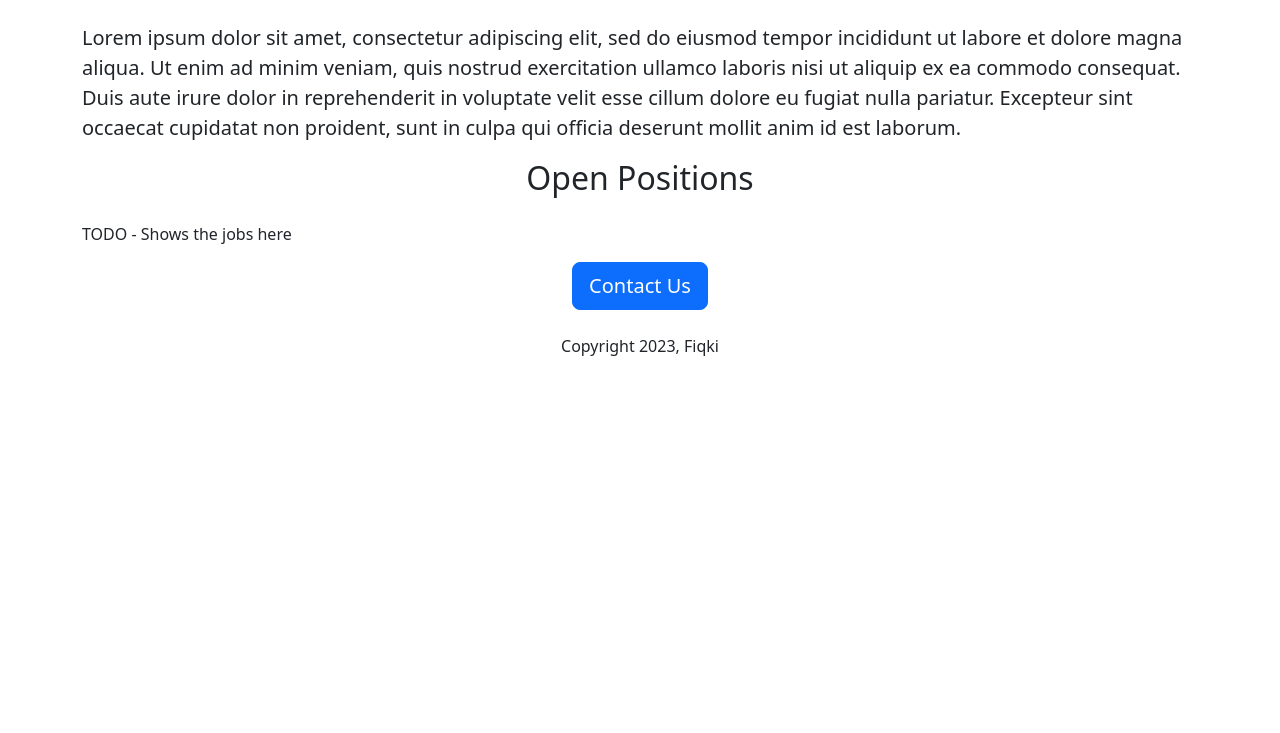
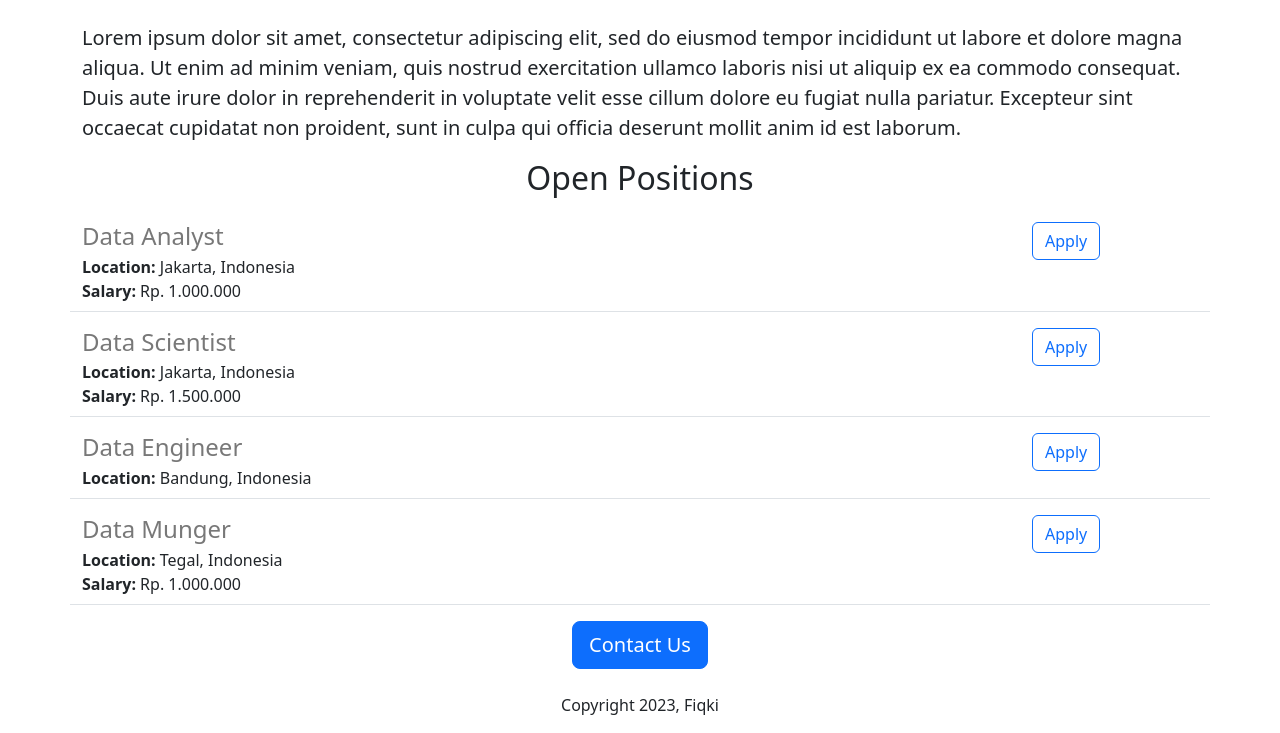
Before and after one commit to FiqkiH/pekundenaga_old_ui, a Flask app: page / in a window 1280 px wide. Shown: the part 487-1220 px from the top of the page. Before the commit the page ends 843 px from the top, so only its background shows below. Run offline with Flask 3, Linux system fonts and the light colour scheme.

Commit message:
Added dynamic data and API route

```diff
--- a/app.py
+++ b/app.py
@@ -1,10 +1,44 @@
-from flask import Flask, render_template
+from flask import Flask, render_template, jsonify
 
 app = Flask(__name__)
 
+JOBS = [
+  {
+    'id': 1,
+    'title': 'Data Analyst',
+    'location': 'Jakarta, Indonesia',
+    'salary': 'Rp. 1.000.000'
+  },
+  {
+    'id': 2,
+    'title': 'Data Scientist',
+    'location': 'Jakarta, Indonesia',
+    'salary': 'Rp. 1.500.000'
+  },
+  {
+    'id': 3,
+    'title': 'Data Engineer',
+    'location': 'Bandung, Indonesia'
+  },
+  {
+    'id': 4,
+    'title': 'Data Munger',
+    'location': 'Tegal, Indonesia',
+    'salary': 'Rp. 1.000.000'
+  }
+]
+
 @app.route("/")
 def hello_world():
-  return render_template("home.html")
+  return render_template("home.html",
+                         jobs = JOBS)
 
 if __name__ == "__main__":
   app.run(host='0.0.0.0', debug = True)
+
+@app.route("/api/jobs")
+def list_jobs():
+  return jsonify(JOBS)
+
+if __name__ == "__main__":
+  app.run(host='0.0.0.0', debug = True)
--- a/templates/home.html
+++ b/templates/home.html
@@ -22,7 +22,11 @@
       Lorem ipsum dolor sit amet, consectetur adipiscing elit, sed do eiusmod tempor incididunt ut labore et dolore magna aliqua. Ut enim ad minim veniam, quis nostrud exercitation ullamco laboris nisi ut aliquip ex ea commodo consequat. Duis aute irure dolor in reprehenderit in voluptate velit esse cillum dolore eu fugiat nulla pariatur. Excepteur sint occaecat cupidatat non proident, sunt in culpa qui officia deserunt mollit anim id est laborum.
     </p>
     <h2 class='text-center mt-2 mb-4'>Open Positions</h2>
-    <p>TODO - Shows the jobs here</p>
+    <div>
+      {% for job in jobs %}
+        {% include 'jobitem.html' %}
+      {% endfor %}
+    </div>
     <div class='text-center'>
     <button class="btn btn-primary btn-lg">Contact Us</button>
       <p class = 'mt-4'>Copyright 2023, Fiqki</p>
--- /dev/null
+++ b/templates/jobitem.html
@@ -0,0 +1,18 @@
+<div class = 'border-bottom row' style='margin-bottom: 16px; padding-bottom: 8px;'>
+  <div class = 'col-10'>
+    <h4 style='color:rgb(120,120,120); margin-bottom:4px;'>
+      {{job['title']}}
+    </h4>
+    <div>
+      <b>Location:</b> {{job['location']}}
+    </div>
+    {% if 'salary' in job %}
+    <div>
+      <b>Salary:</b> {{job['salary']}}
+    </div>
+    {% endif %}
+  </div>
+  <div class='col-2'>
+    <button type="button" class="btn btn-outline-primary">Apply</button>
+  </div>
+</div>
```
Also changed, not shown: 1 other file.
